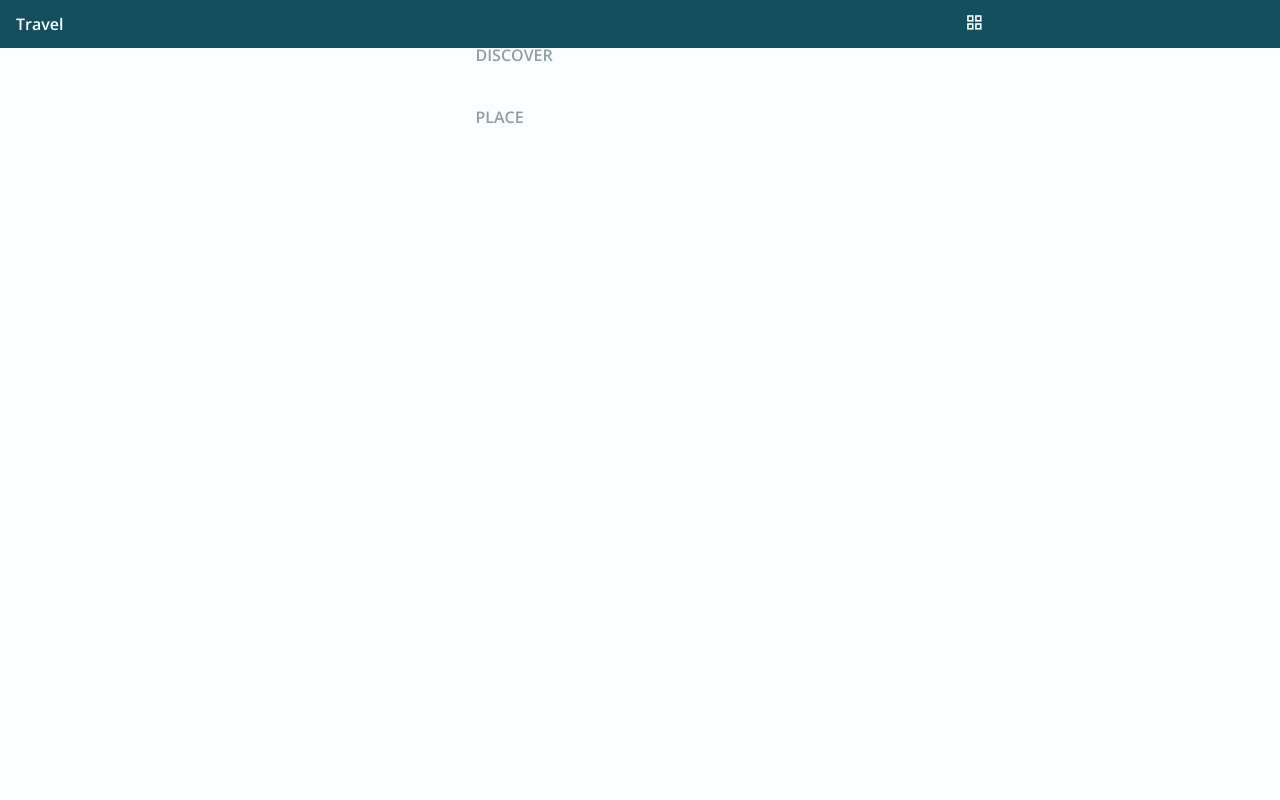
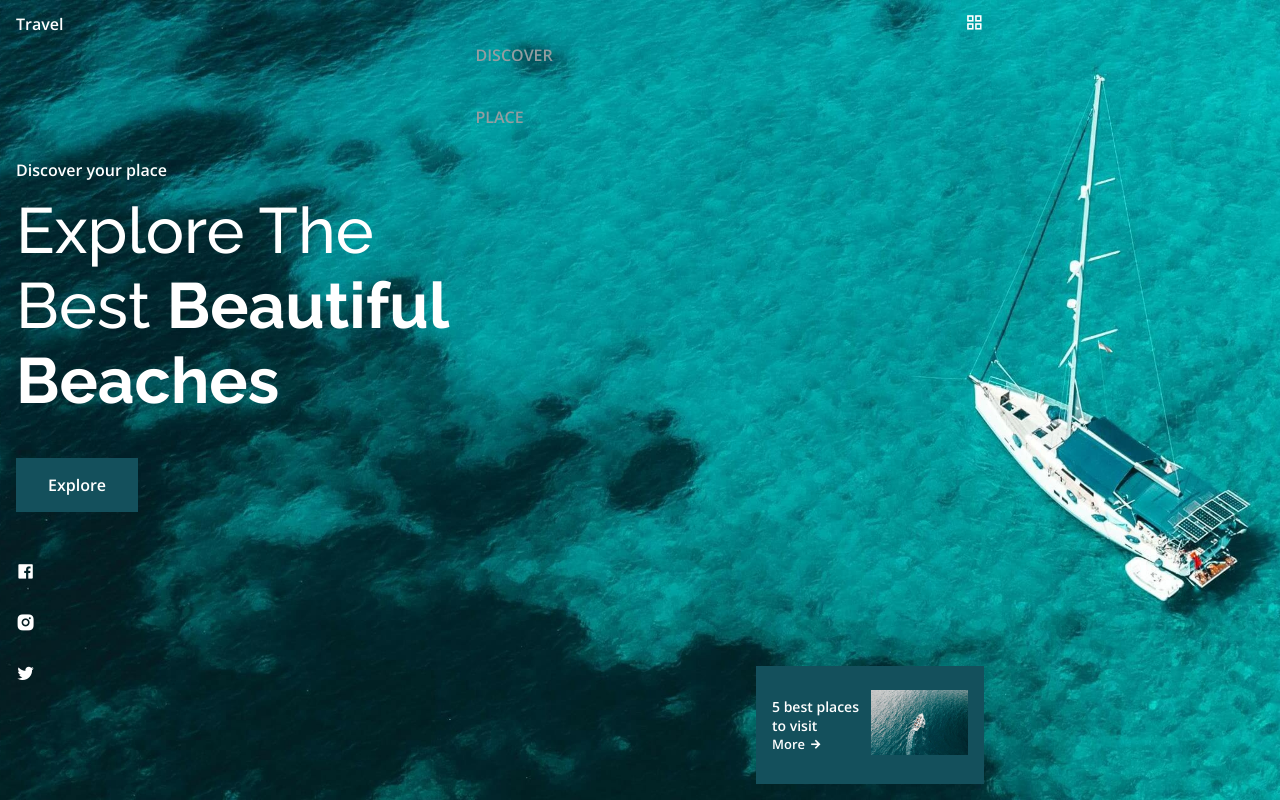
Before and after one commit to Sergey-Reshetnikov/travel-website, a plain HTML site: page index.html in a window 1280 px wide. Drawn offline with nearby package versions, Linux system fonts and the light colour scheme.

Commit message:
feat: finich HTML and CSS for the home section

```diff
--- a/assets/css/style.css
+++ b/assets/css/style.css
@@ -161,7 +161,7 @@ input {
   top: 0;
   left: 0;
   z-index: var(--z-fixed);
-  background-color: var(--first-color);
+  background-color: transparent;
 
 }
 
@@ -235,3 +235,133 @@ input {
 .show-menu {
   right: 0;
 }
+
+
+/* =====change background header========= */
+.scroll-header {
+  background-color: var(--body-color);
+  box-shadow: 0 0 4px hsla(var(--hue-color), 64%, 15%, .15);
+}
+
+.scroll-header .nav__logo,
+.scroll-header .nav__toggle {
+  color: var(--title-color);
+}
+
+
+/* ===========================HOME============================ */
+
+.home__img {
+  position: absolute;
+  top: 0;
+  left: 0;
+  width: 100%;
+  height: 100vh;
+  object-fit: cover;
+  object-position: 83%;
+}
+
+.home__container {
+  position: relative;
+  height: calc(100vh - var(--header-height));
+  align-content: center;
+  row-gap: 3rem;
+}
+
+.home__data-subtitle,
+.home__data-title,
+.home__social-link,
+.home__info {
+  color: var(--white-color);
+}
+
+.home__data-subtitle {
+  display: block;
+  font-weight: var(--font-semi-bold);
+  margin-bottom: var(--mb-0-75);
+}
+
+.home__data-title {
+  font-size: var(--biggest-font-size);
+  font-weight: var(--font-medium);
+  margin-bottom: var(--mb-2-5);
+}
+
+.home__social {
+  display: flex;
+  flex-direction: column;
+  row-gap: 1.5rem;
+}
+
+.home__social-link {
+  font-size: 1.2rem;
+  width: max-content;
+}
+
+.home__info {
+  background-color: var(--first-color);
+  display: flex;
+  padding: 1.5rem 1rem;
+  align-items: center;
+  column-gap: .5rem;
+  position: absolute;
+  right: 0;
+  bottom: 1rem;
+  width: 228px;
+
+}
+
+.home__info-title {
+  display: block;
+  font-size: var(--small-font-size);
+  font-weight: var(--font-semi-bold);
+  margin-bottom: --mb-0-75;
+}
+
+.home__info-button {
+  font-size: var(--smaller-font-size);
+}
+
+.home__info-overlay {
+  overflow: var(--img-hidden);
+}
+
+.home__info-img {
+  width: 145px;
+  transition: var(--img-transition);
+}
+
+.home__info-img:hover {
+  transform: var(--img-scale);
+}
+
+/* =========================BUTTONS========================== */
+
+.button {
+  display: inline-block;
+  background-color: var(--first-color);
+  color: var(--white-color);
+  padding: 1rem 2rem;
+  font-weight: var(--font-semi-bold);
+  transition: .3s;
+}
+
+button:hover {
+  background-color: var(--first-color-alt);
+}
+
+.button--flex {
+  display: flex;
+  align-items: center;
+  column-gap: 0.25rem;
+}
+
+.button--link {
+  background: none;
+  padding: 0;
+
+}
+
+.button--link:hover {
+  background: none;
+}
--- a/assets/js/main.js
+++ b/assets/js/main.js
@@ -28,3 +28,12 @@ function linkAction() {
 }
 
 navLink.forEach(n => n.addEventListener("click", linkAction));
+
+
+//===================================CHANGE BACKGROUND HEADER=================
+function scrollHeader() {
+  const header = document.getElementById("header");
+  if (this.scrollY >= 100) header.classList.add("scroll-header"); else header.classList.remove("scrollheader")
+}
+
+window.addEventListener("scroll", scrollHeader);
--- a/index.html
+++ b/index.html
@@ -39,6 +39,42 @@
   </header>
 
   <main class="main">
+    <section class="home" id="home">
+      <img src="./assets/img/home1.jpg" alt="" class="home__img">
+
+      <div class="home__container container grid">
+        <div class="home__data">
+          <span class="home__data-subtitle">Discover your place</span>
+          <h1 class="home__data-title">Explore The <br> Best <b>Beautiful <br> Beaches</b></h1>
+          <a href="#" class="button">Explore</a>
+        </div>
+
+        <div class="home__social">
+          <a href="https://www.facebook.com/" target="_blank" class="home__social-link">
+            <i class="ri-facebook-box-fill"></i>
+          </a>
+          <a href="https://www.instagram.com/" target="_blank" class="home__social-link">
+            <i class="ri-instagram-fill"></i>
+          </a>
+          <a href="https://twitter.com/" target="_blank" class="home__social-link">
+            <i class="ri-twitter-fill"></i>
+          </a>
+        </div>
+
+        <div class="home__info">
+          <div>
+            <span class="home__info-title">5 best places to visit</span>
+            <a href="" class="button button--flex button--link home__info-button">
+              More <i class="ri-arrow-right-line"></i>
+            </a>
+          </div>
+
+          <div class="home__info-overlay">
+            <img src="./assets/img/home2.jpg" alt="" class="home__info-img">
+          </div>
+        </div>
+      </div>
+    </section>
 
   </main>
 <script src ="./assets/js/main.js"></script>
```
